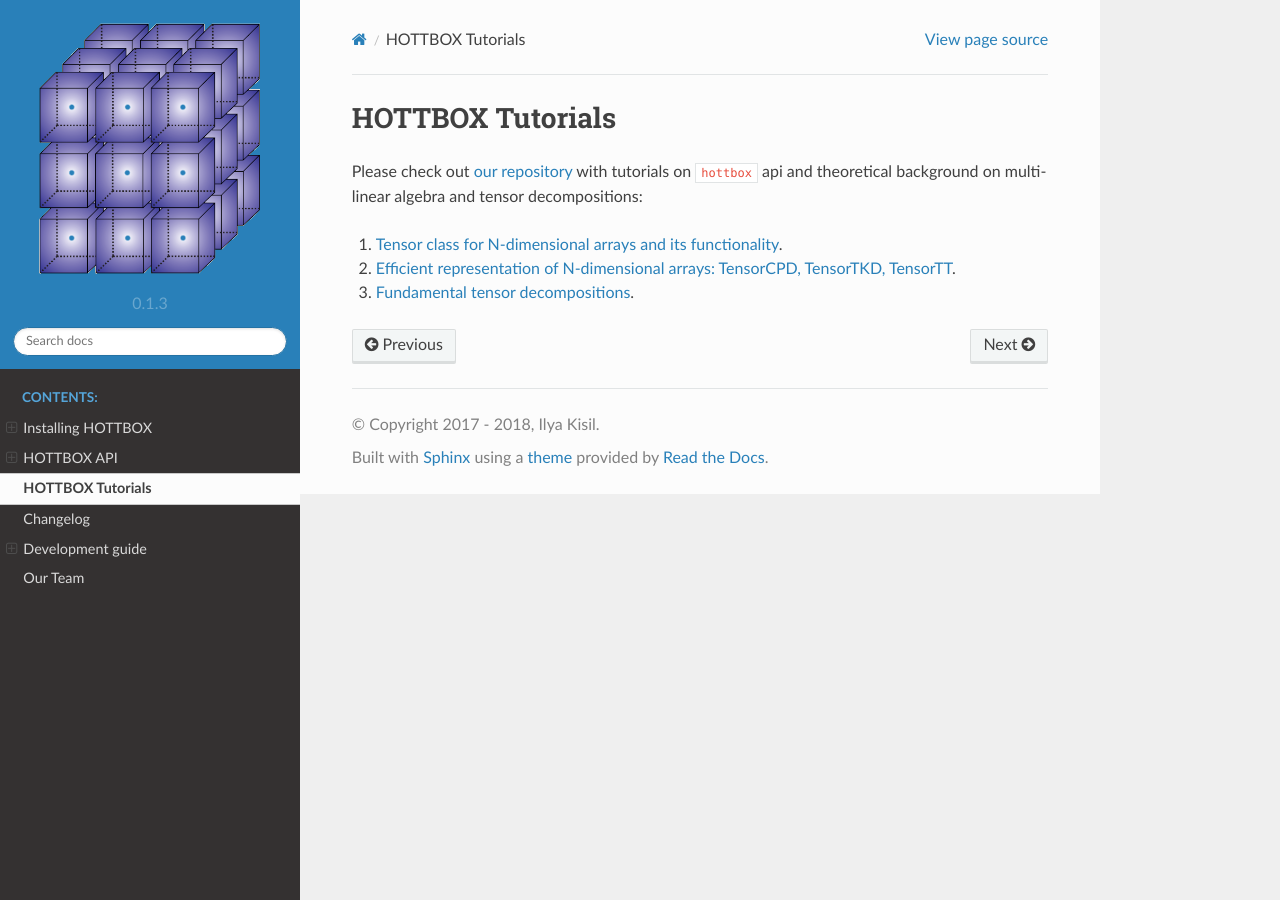
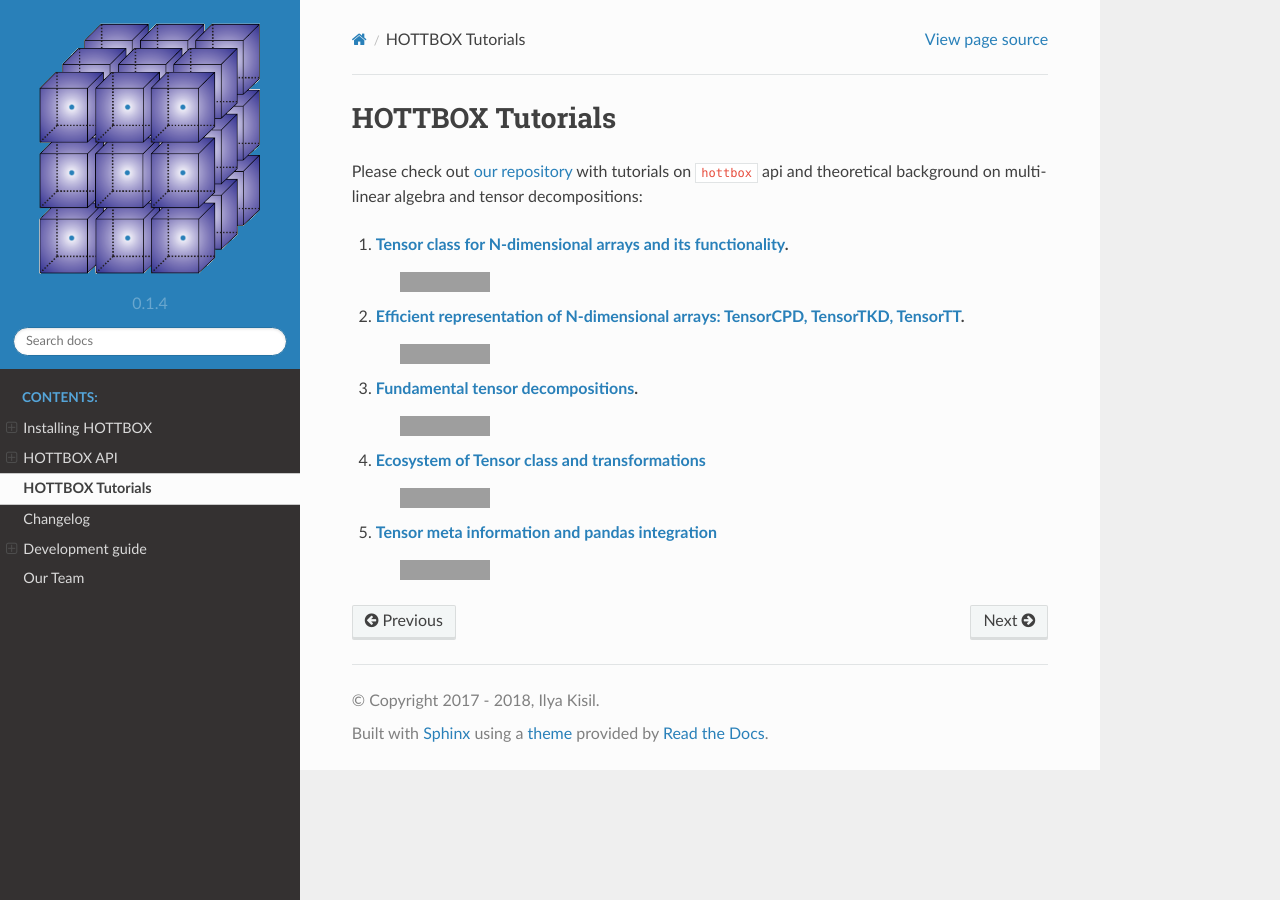
Before and after one commit to hottbox/hottbox, a Sphinx documentation site: the page built from docs/source/tutorials.rst, in a window 1280 px wide. Built offline with Sphinx 7.4.7 and the Read the Docs theme 2.0.0, drawn with Linux system fonts in a browser that asks for light colours; formulas are drawn with MathJax 3; grey boxes are pictures that could not be loaded.

```diff
--- /dev/null
+++ b/bandit.yml
@@ -0,0 +1,2 @@
+# do not check assert statements
+skips: ['B101']
--- a/docs/source/tutorials.rst
+++ b/docs/source/tutorials.rst
@@ -1,9 +1,38 @@
 HOTTBOX Tutorials
 =================
+
+.. |ti1| image:: https://mybinder.org/badge.svg
+.. _ti1: https://mybinder.org/v2/gh/hottbox/hottbox-tutorials/master?filepath=1_N-dimensional_arrays_and_Tensor_class.ipynb
+.. _Tutorial1: https://github.com/hottbox/hottbox-tutorials/blob/master/1_N-dimensional_arrays_and_Tensor_class.ipynb
+
+.. |ti2| image:: https://mybinder.org/badge.svg
+.. _ti2: https://mybinder.org/v2/gh/hottbox/hottbox-tutorials/master?filepath=2_Efficient_representations_of_tensors.ipynb
+.. _Tutorial2: https://github.com/hottbox/hottbox-tutorials/blob/master/2_Efficient_representations_of_tensors.ipynb
+
+
+.. |ti3| image:: https://mybinder.org/badge.svg
+.. _ti3: https://mybinder.org/v2/gh/hottbox/hottbox-tutorials/master?filepath=3_Fundamental_tensor_decompositions.ipynb
+.. _Tutorial3: https://github.com/hottbox/hottbox-tutorials/blob/master/3_Fundamental_tensor_decompositions.ipynb
+
+.. |ti4| image:: https://mybinder.org/badge.svg
+.. _ti4: https://mybinder.org/v2/gh/hottbox/hottbox-tutorials/master?filepath=4_Ecosystem_of_Tensor_class.ipynb
+.. _Tutorial4: https://github.com/hottbox/hottbox-tutorials/blob/master/4_Ecosystem_of_Tensor_class.ipynb
+
+
+.. |ti5| image:: https://mybinder.org/badge.svg
+.. _ti5: https://mybinder.org/v2/gh/hottbox/hottbox-tutorials/master?filepath=5_Tensor_meta_information_and_pandas_integration.ipynb
+.. _Tutorial5: https://github.com/hottbox/hottbox-tutorials/blob/master/5_Tensor_meta_information_and_pandas_integration.ipynb
 
 Please check out `our repository <https://github.com/hottbox/hottbox-tutorials>`_ with tutorials on ``hottbox`` api
 and theoretical background on multi-linear algebra and tensor decompositions:
 
 1. `Tensor class for N-dimensional arrays and its functionality <https://github.com/hottbox/hottbox-tutorials/blob/master/1_N-dimensional_arrays_and_Tensor_class.ipynb>`_.
+    |ti1|_
 2. `Efficient representation of N-dimensional arrays: TensorCPD, TensorTKD, TensorTT <https://github.com/hottbox/hottbox-tutorials/blob/master/2_Efficient_representations_of_tensors.ipynb>`_.
+    |ti2|_
 3. `Fundamental tensor decompositions <https://github.com/hottbox/hottbox-tutorials/blob/master/3_Fundamental_tensor_decompositions.ipynb>`_.
+    |ti3|_
+4. `Ecosystem of Tensor class and transformations <https://github.com/hottbox/hottbox-tutorials/blob/master/4_Ecosystem_of_Tensor_class.ipynb>`_
+    |ti4|_
+5. `Tensor meta information and pandas integration <https://github.com/hottbox/hottbox-tutorials/blob/master/5_Tensor_meta_information_and_pandas_integration.ipynb>`_
+    |ti5|_
--- a/hottbox/version.py
+++ b/hottbox/version.py
@@ -4,4 +4,4 @@ from __future__ import division
 from __future__ import absolute_import
 
 
-__version__ = '0.1.3'
+__version__ = '0.1.4'
```
Also changed, not shown: CHANGELOG.md (+2 -2 lines), README.rst (+11 -6 lines), docs/source/index.rst (+9 -5 lines), 2 other files.
